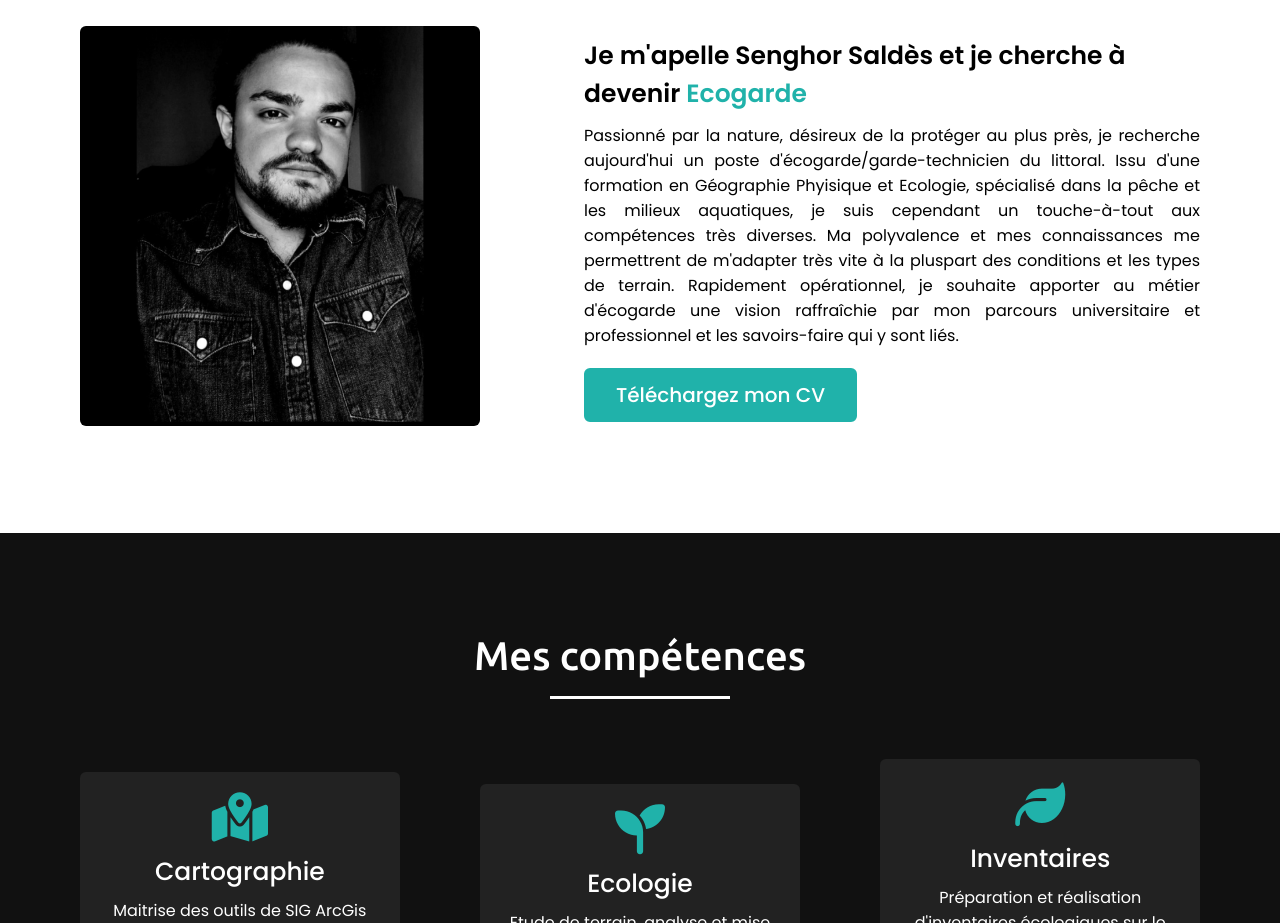
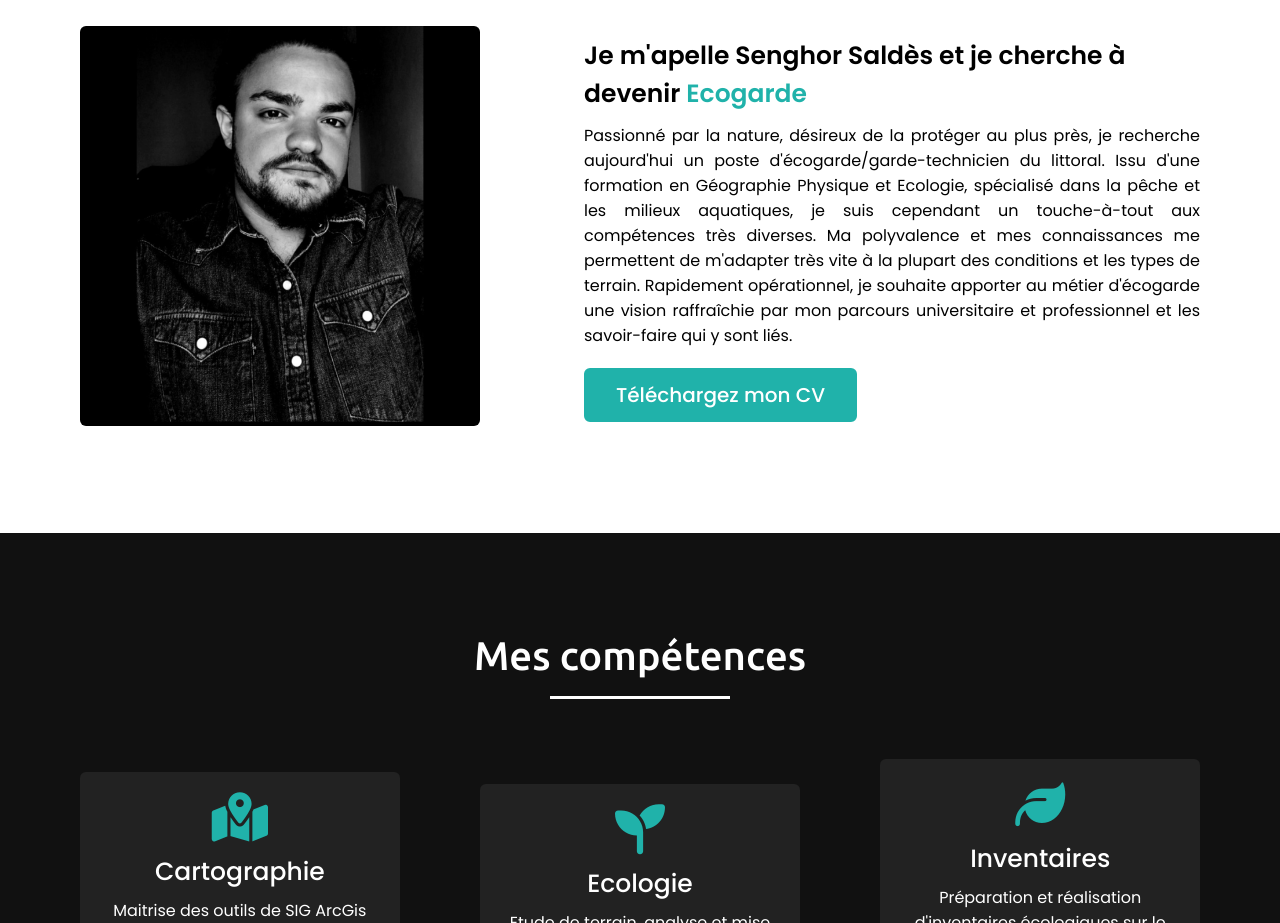
Before and after one commit to SenghorSaldes/SenghorSaldes.github.io, a plain HTML site: page index.html in a window 1280 px wide. Shown: the part 1000-1923 px from the top of the page. Drawn offline with Linux system fonts and the light colour scheme.

Commit message:
correctionV1

```diff
--- a/index.html
+++ b/index.html
@@ -58,9 +58,9 @@
            </div>
            <div class= "right">
             <div class ="text">Je m'apelle Senghor Saldès et je cherche à devenir<span> Ecogarde</span></div>
-            <p>Passionné par la nature, désireux de la protéger au plus près, je recherche aujourd'hui un poste d'écogarde/garde-technicien du littoral. Issu d'une formation en Géographie Phyisique et Ecologie, spécialisé dans la pêche et les milieux aquatiques, je suis cependant un touche-à-tout aux compétences très diverses.
-                Ma polyvalence et mes connaissances me permettrent de m'adapter très vite à la pluspart des conditions et les types de terrain. Rapidement opérationnel, je souhaite apporter au métier
-                d'écogarde une vision raffraîchie par mon parcours universitaire et professionnel et les savoirs-faire qui y sont liés.
+            <p>Passionné par la nature, désireux de la protéger au plus près, je recherche aujourd'hui un poste d'écogarde/garde-technicien du littoral. Issu d'une formation en Géographie Physique et Ecologie, spécialisé dans la pêche et les milieux aquatiques, je suis cependant un touche-à-tout aux compétences très diverses.
+                Ma polyvalence et mes connaissances me permettent de m'adapter très vite à la plupart des conditions et les types de terrain. Rapidement opérationnel, je souhaite apporter au métier
+                d'écogarde une vision raffraîchie par mon parcours universitaire et professionnel et les savoir-faire qui y sont liés.
             </p>
             <a href="./Doc/CV.pdf"   >Téléchargez mon CV</a>
 
```
